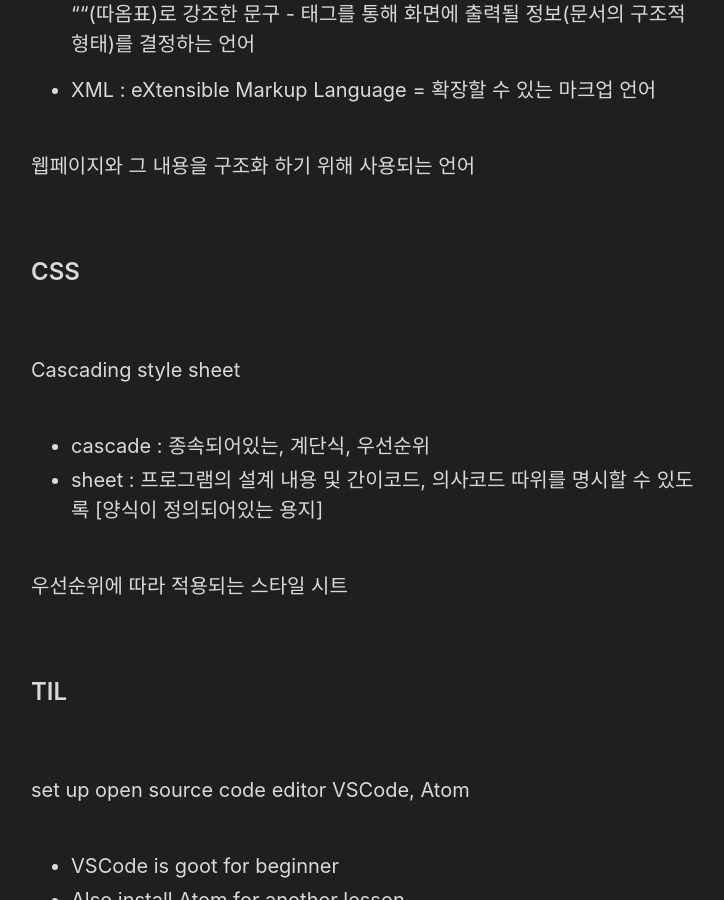
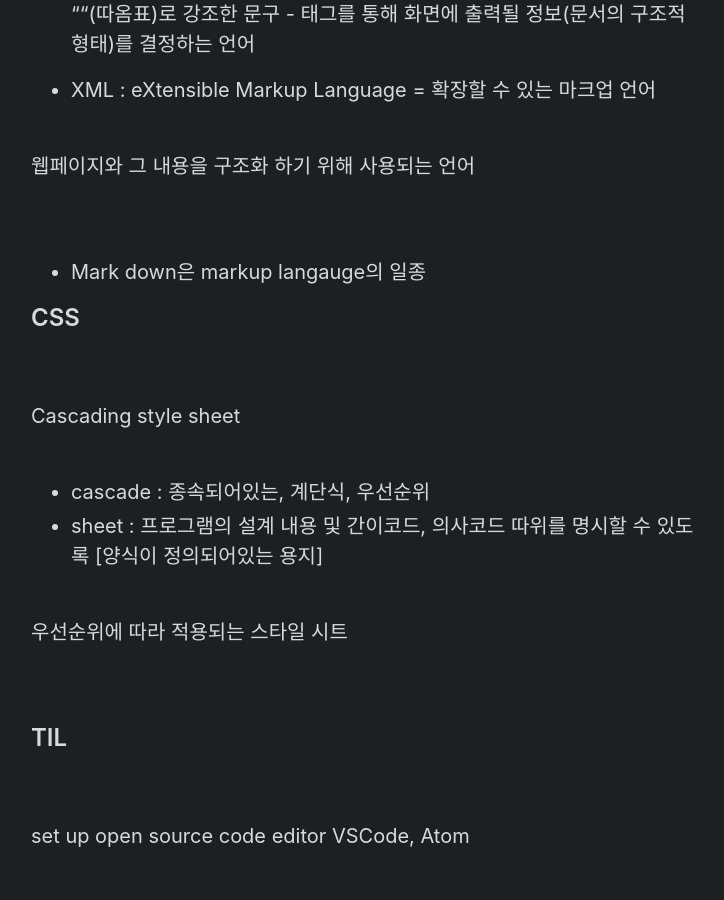
Before and after one commit to Dev-Dotoli/dev-dotoli.github.com, a Jekyll site: the page built from _posts/2022-02-11-Html-1-정의.md, in a window 1280 px wide and 900 px high, scrolled down 601 px. Shown: the whole window, without its empty margins (273-997 px from the left). Built offline with Jekyll 4.4.1, drawn with Linux system fonts in a browser that asks for light colours.

Commit message:
Docs: add contents markdown, markup language차이

```diff
--- a/_posts/2022-02-11-Html-1-정의.md
+++ b/_posts/2022-02-11-Html-1-정의.md
@@ -20,6 +20,8 @@ Hyper Text Markup Language<br><br>
 - XML : eXtensible Markup Language = 확장할 수 있는 마크업 언어<br><br>
 
 웹페이지와 그 내용을 구조화 하기 위해 사용되는 언어<br><br><br>
+
+- Mark down은 markup langauge의 일종
 
 ## CSS
 
```
